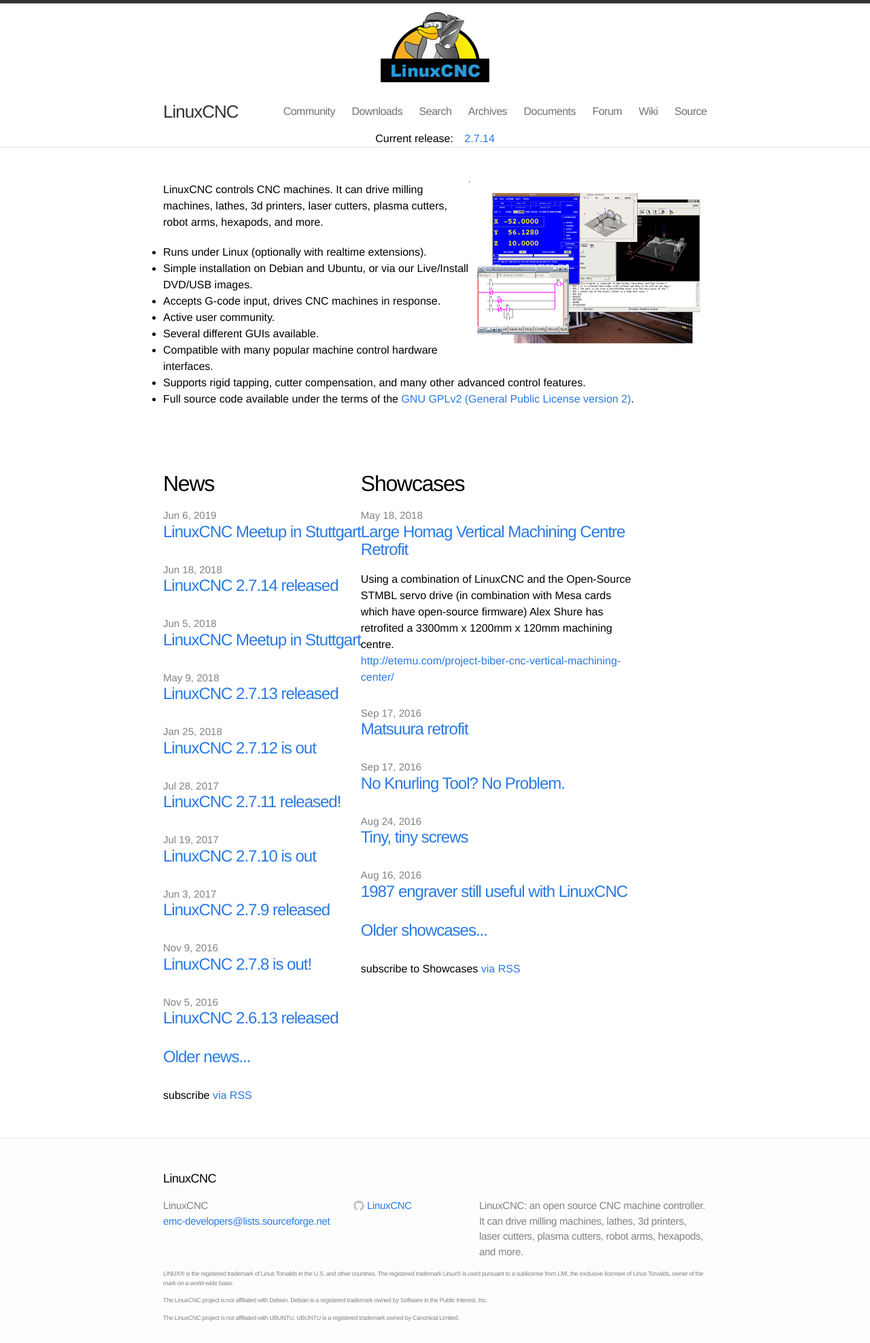
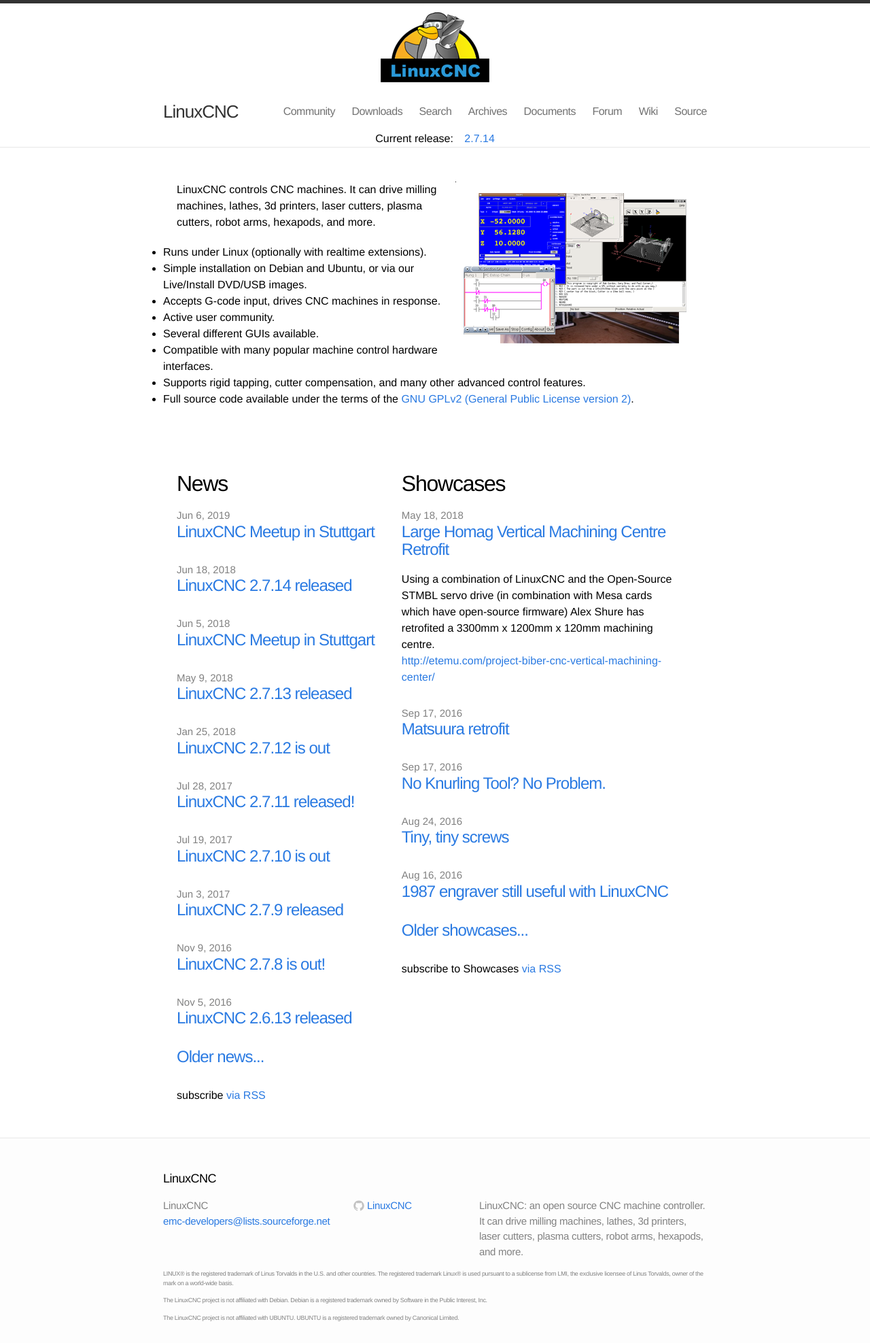
Before and after one commit to LinuxCNC/wlo, a Jekyll site: the page built from index.md, in a window 1280 px wide. Shown: the whole page at 68% size. Built offline with Jekyll 4.4.1, drawn with Linux system fonts in a browser that asks for light colours.

Commit message:
fix css of column 1 running into column 2

```diff
--- a/css/main.css
+++ b/css/main.css
@@ -205,7 +205,7 @@
 
 .post-content { margin: 0 0 30px; }
 
-.post-content > * { margin: 20px 0; }
+.post-content > * { margin: 20px 20px; }
 
 
 .post-content h1,
```
